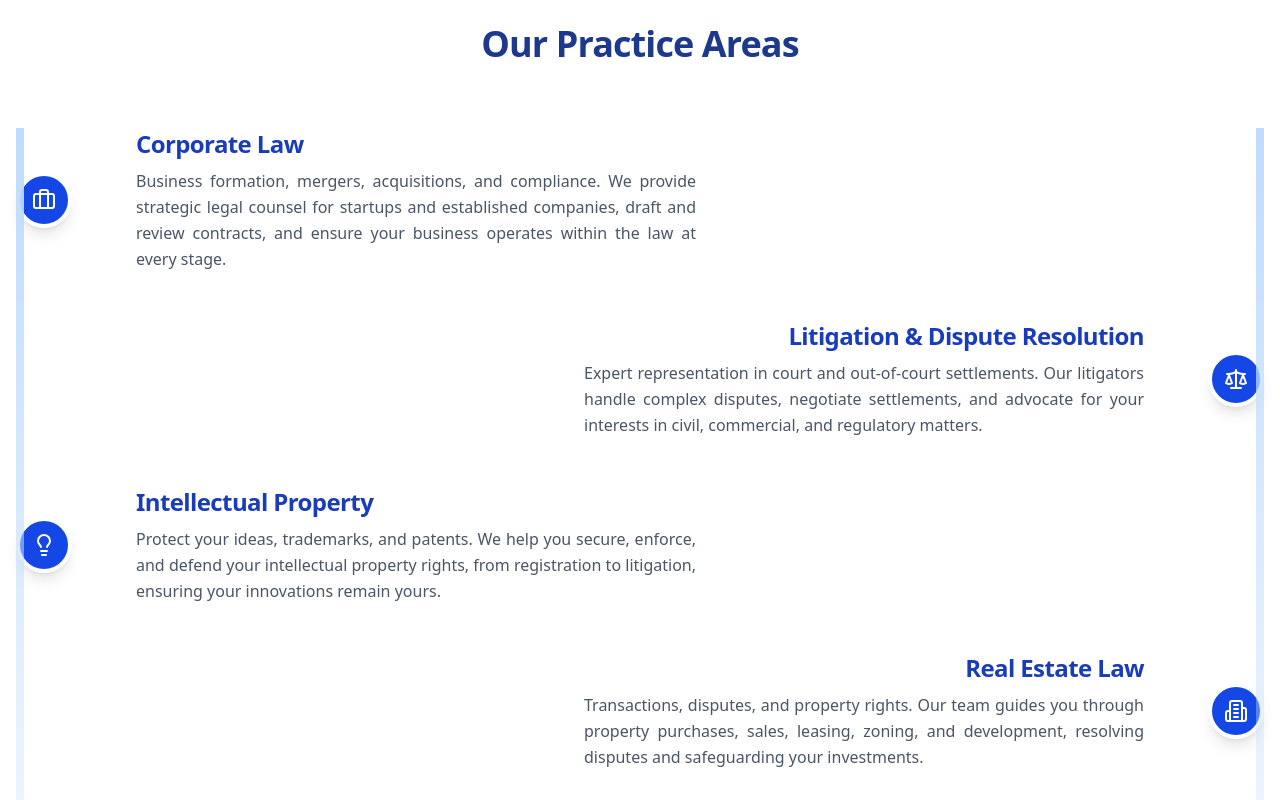
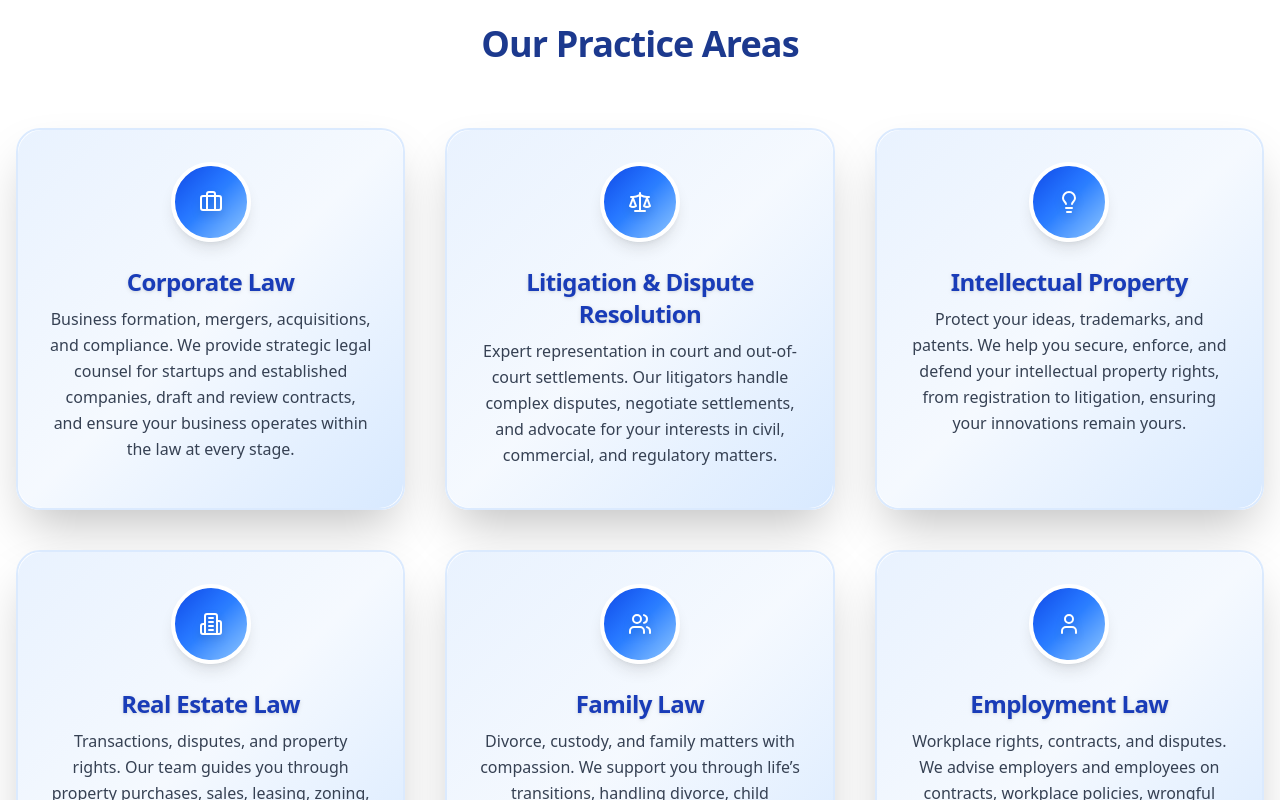
Before and after one commit to Ramesh-Bojanapu-1011/site36, a Next.js app: page /home1 in a window 1280 px wide. Shown: the part 920-1720 px from the top of the page. Built offline with nearby package versions, Linux system fonts and the light colour scheme.

Commit message:
Refactor practice areas section to implement a modern grid card layout with enhanced visual elements and improved accessibility

```diff
--- a/pages/home1.tsx
+++ b/pages/home1.tsx
@@ -59,8 +59,8 @@ const home1 = (props: Props) => {
           <h2 className="text-4xl font-extrabold text-blue-900 dark:text-blue-200 mb-16 text-center tracking-tight">
             {t("practice_areas")}
           </h2>
-          {/* Timeline/roadmap style */}
-          <div className="relative   ml-6 md:ml-0">
+          {/* Modern grid card layout */}
+          <div className="grid grid-cols-1 sm:grid-cols-2 lg:grid-cols-3 gap-10 items-stretch">
             {[
               {
                 title: t("corporate_law"),
@@ -92,42 +92,25 @@ const home1 = (props: Props) => {
                 desc: t("employment_law_desc"),
                 icon: <User />,
               },
-            ].map((area, idx) => (
+            ].map((area) => (
               <div
                 key={area.title}
-                className={`relative mb-12 flex flex-col md:flex-row items-start md:items-center ${
-                  idx % 2 === 1 ? "md:flex-row-reverse" : ""
-                }`}
+                className="relative rounded-3xl p-8 flex flex-col items-center text-center border-2 border-blue-100 dark:border-blue-800 shadow-2xl bg-white/70 dark:bg-gray-900/70 backdrop-blur-lg hover:-translate-y-2 hover:shadow-blue-200/40 dark:hover:shadow-blue-900/40 transition-all duration-300 overflow-hidden"
               >
-                {/* Icon and line dot */}
-                <div className="absolute -left-8 md:static md:ml-0 flex-shrink-0 flex items-center justify-center">
-                  <div className="w-14 h-14 rounded-full bg-blue-700 dark:bg-blue-900 flex items-center justify-center text-3xl text-white shadow-lg border-4 border-white dark:border-gray-900">
-                    {area.icon}
-                  </div>
+                {/* Decorative gradient background */}
+                <div className="absolute inset-0 z-0 rounded-3xl bg-gradient-to-br from-blue-100 via-blue-50 to-blue-200 dark:from-blue-900 dark:via-gray-800 dark:to-blue-950 opacity-60 pointer-events-none" />
+                {/* Icon with layered effect */}
+                <div className="relative z-10 w-20 h-20 flex items-center justify-center rounded-full bg-gradient-to-br from-blue-700 via-blue-500 to-blue-300 dark:from-blue-900 dark:via-blue-700 dark:to-blue-400 text-4xl text-white shadow-lg border-4 border-white dark:border-gray-900 mb-6">
+                  <span className="drop-shadow-lg">{area.icon}</span>
                 </div>
-                <div
-                  className={`ml-8 md:ml-0 md:w-1/2 ${
-                    idx % 2 === 1 ? "md:pr-16 md:text-right" : "md:pl-16"
-                  }`}
-                >
-                  <h3 className="text-2xl font-bold text-blue-800 dark:text-blue-100 mb-2 tracking-tight">
-                    {area.title}
-                  </h3>
-                  <p className="text-gray-600 dark:text-gray-300 text-justify text-base leading-relaxed">
-                    {area.desc}
-                  </p>
-                </div>
+                <h3 className="relative z-10 text-2xl font-extrabold text-blue-800 dark:text-blue-100 mb-2 tracking-tight drop-shadow">
+                  {area.title}
+                </h3>
+                <p className="relative z-10 text-gray-700 dark:text-gray-200 text-base leading-relaxed mb-2">
+                  {area.desc}
+                </p>
               </div>
             ))}
-            {/* Vertical line accent */}
-            <div
-              className="absolute hidden md:block left-0 top-0 w-2 h-full bg-gradient-to-b from-blue-200 dark:from-blue-900 to-transparent pointer-events-none"
-              style={{ zIndex: 0 }}
-            />
-            <div
-              className="absolute right-0 z-10 hidden md:block top-0 w-2 h-full bg-gradient-to-b from-blue-200 dark:from-blue-900 to-transparent pointer-events-none"
-              style={{ zIndex: 0 }}
-            />
           </div>
         </section>
 
```
